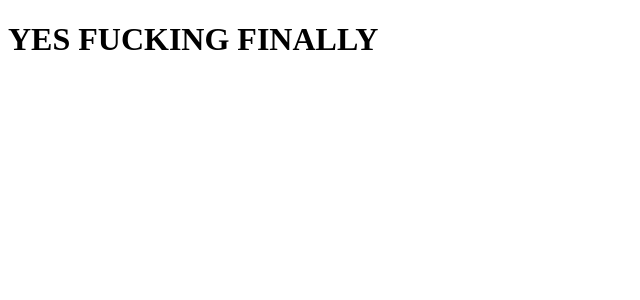
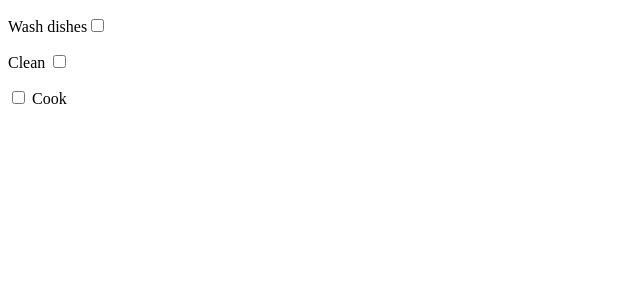
Before and after one commit to Fredrik93/react_tutorial, a React (Create React App) app: page / in a window 1280 px wide. Shown: the top 300 px of the page, without its empty margins (0-640 px from the left). Built offline with nearby package versions, Linux system fonts and the light colour scheme.

Commit message:
excercise

```diff
--- /dev/null
+++ b/src/App.js
@@ -0,0 +1,10 @@
+import  React from "react";
+function App() {
+    return ( <div>
+        <p> Wash dishes<input type="checkbox" /> </p>
+        <p>Clean <input type="checkbox" /> </p>
+         <p><input type="checkbox"/> Cook </p>
+             </div> )
+}
+
+export default App
```
Also changed, not shown: src/index.js (+4 -4 lines).
